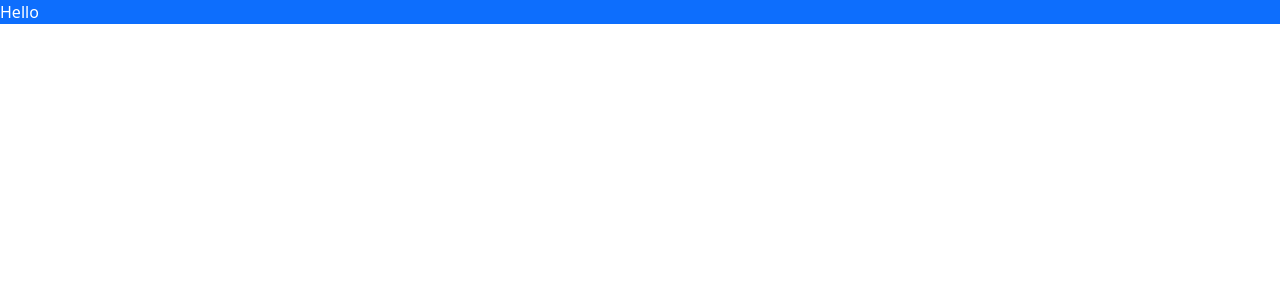
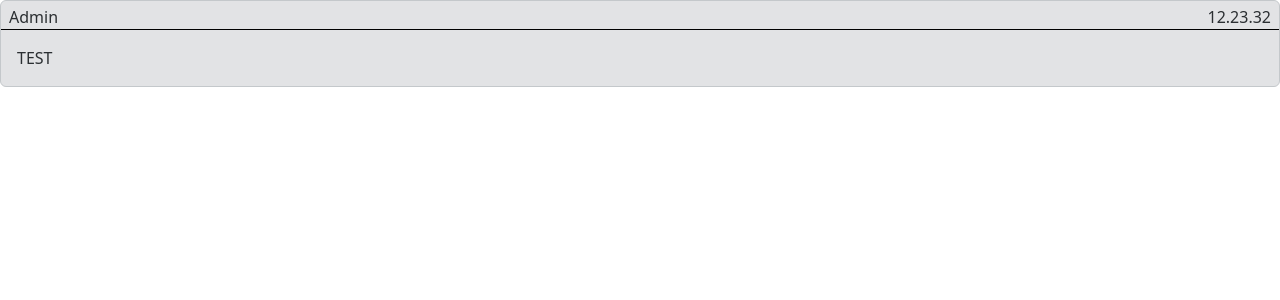
Before and after one commit to limbonalim/Home-Work-60, a React (Vite) app: page / in a window 1280 px wide. Shown: the top 300 px of the page. Built offline with nearby package versions, Linux system fonts and the light colour scheme.

Commit message:
create Message component

```diff
--- /dev/null
+++ b/src/components/Message.tsx
@@ -0,0 +1,25 @@
+import React from 'react';
+
+interface Props {
+  auhtor: string;
+  date: string;
+  message: string;
+}
+
+const MemoMessage:React.FC<Props> = React.memo(function Message ({auhtor, date, message})  {
+  return (
+    <div className="alert alert-secondary p-0" role="alert">
+      <div className="d-flex justify-content-between border-bottom border-black px-2 pt-1">
+        <span>{auhtor}</span>
+        <span>{date}</span>
+      </div>
+      <div className="p-3 ">
+        {message}
+      </div>
+    </div>
+  );
+}, (prevProps, nextProps) => {
+  return (prevProps.message === nextProps.message) && (prevProps.date === nextProps.date) && (prevProps.auhtor === nextProps.auhtor);
+})
+
+export default MemoMessage;
--- a/src/containers/App.tsx
+++ b/src/containers/App.tsx
@@ -1,7 +1,9 @@
+import Message from '../components/Message.tsx';
+
 const App = () => {
   return (
     <>
-      <div className="text-bg-primary">Hello</div>
+      <Message auhtor='Admin' message='TEST' date='12.23.32'/>
     </>
   );
 };
```
